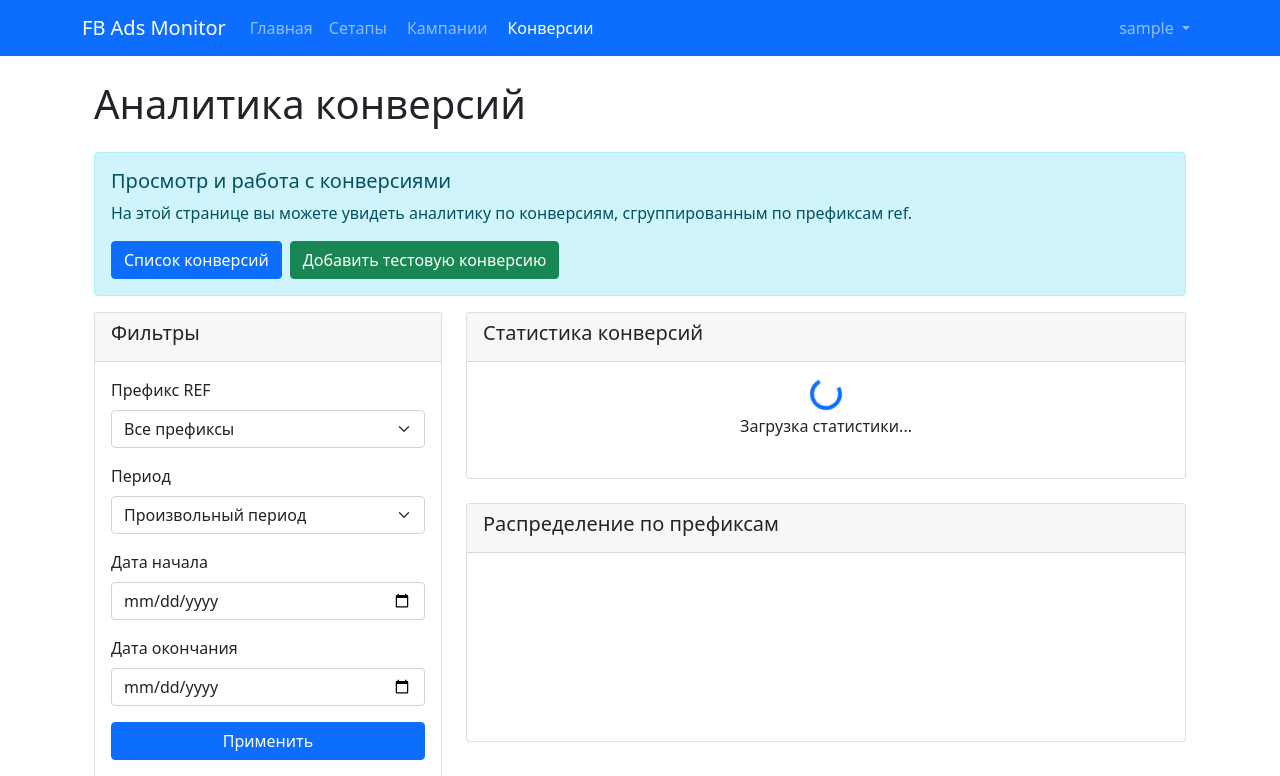
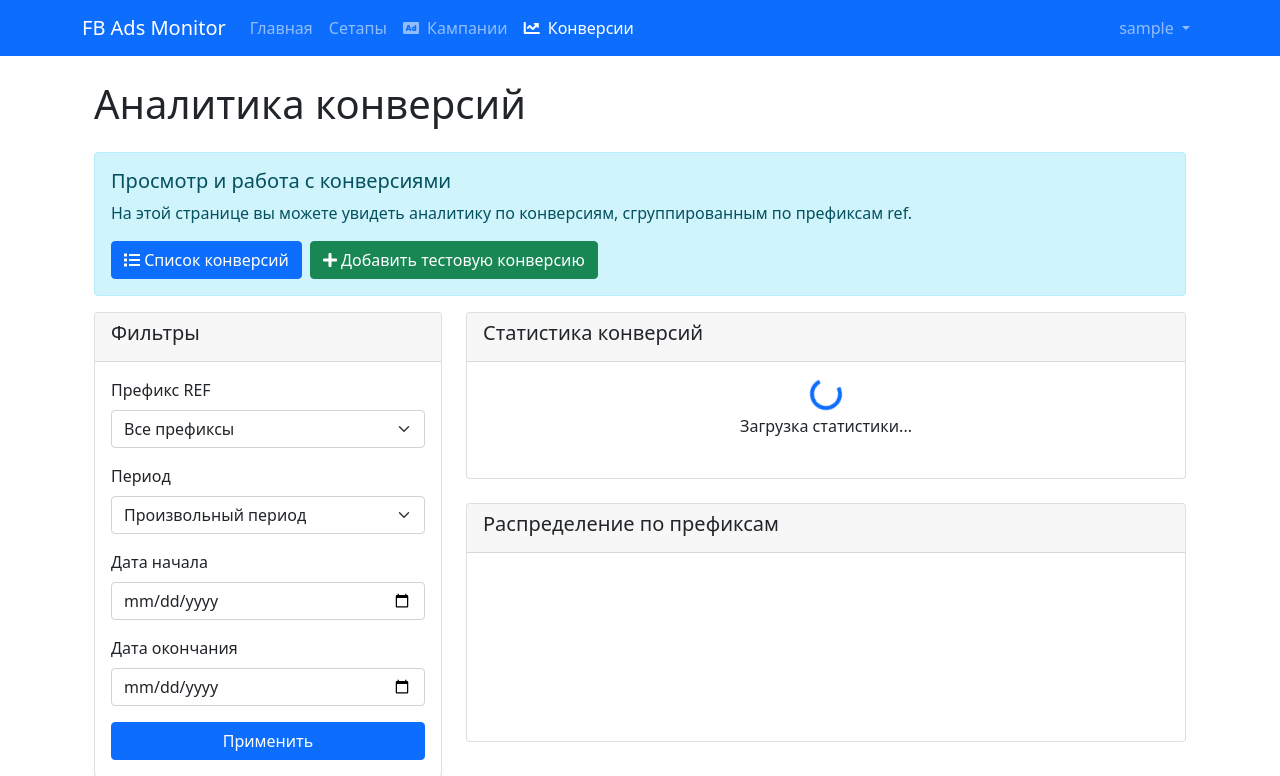
Before and after one commit to kirfitai/FBBayersHelper, a Flask app: page /conversions in a window 1280 px wide. Shown: the top 776 px of the page. Run offline with Flask 3, Linux system fonts and the light colour scheme; the visitor is signed in with stand-in values (Sample User, id 1); data that the repository does not hold is empty; a map, chart or similar area stays blank.

Commit message:
Улучшение шаблонов страниц конверсий и Dockerfile

```diff
--- a/app/templates/base.html
+++ b/app/templates/base.html
@@ -4,8 +4,12 @@
     <meta charset="UTF-8">
     <meta name="viewport" content="width=device-width, initial-scale=1.0">
     <title>{% block title %}Facebook Ads Monitor{% endblock %}</title>
+    <!-- Favicon -->
+    <link rel="icon" type="image/png" href="{{ url_for('static', filename='favicon.png') }}">
     <!-- Bootstrap CSS -->
     <link href="https://cdn.jsdelivr.net/npm/bootstrap@5.1.3/dist/css/bootstrap.min.css" rel="stylesheet">
+    <!-- Font Awesome -->
+    <link href="https://cdnjs.cloudflare.com/ajax/libs/font-awesome/5.15.4/css/all.min.css" rel="stylesheet">
     <!-- Дополнительные стили -->
     <style>
         .form-threshold {
--- a/app/templates/conversions.html
+++ b/app/templates/conversions.html
@@ -308,6 +308,11 @@ function loadStats() {
         params.push(`end_date=${endDate}`);
     }
 
+    // Обновляем URL страницы с параметрами
+    const uiParams = params.join('&');
+    const newUrl = `${window.location.pathname}?${uiParams}`;
+    window.history.pushState({ path: newUrl }, '', newUrl);
+
     url += params.join('&');
 
     // Запрос данных
```
Also changed, not shown: 1 other file.
